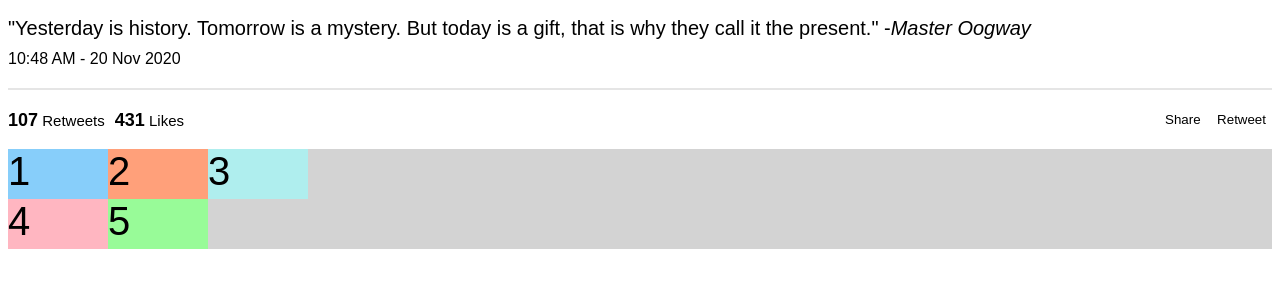
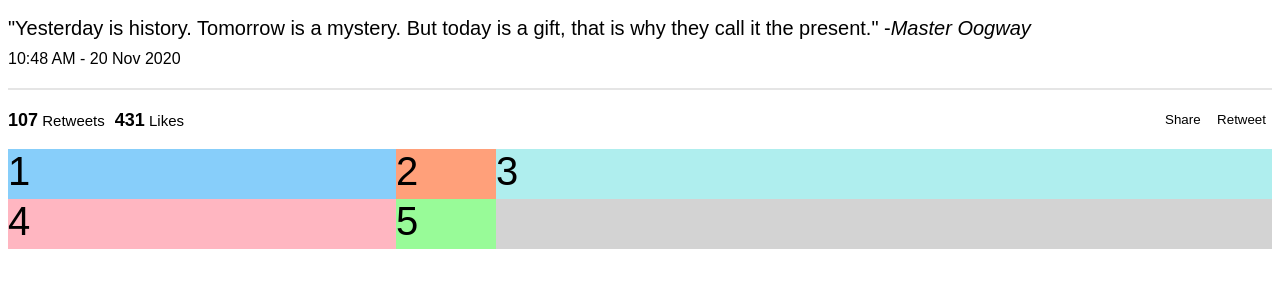
Before and after one commit to MorganS39/flexbox, a plain HTML site: page index.html in a window 1280 px wide. Shown: the part 61-348 px from the top of the page. Drawn offline with Linux system fonts and the light colour scheme.

Commit message:
updated grid-template-columns values

```diff
--- a/style.css
+++ b/style.css
@@ -80,6 +80,6 @@ body {
     width: 100%;
     background: lightgray;
     display: grid;
-    grid-template-columns: 100px 100px 100px;
+    grid-template-columns: 1fr 100px 2fr;
     grid-template-rows: 50px 50px;
   }
```
